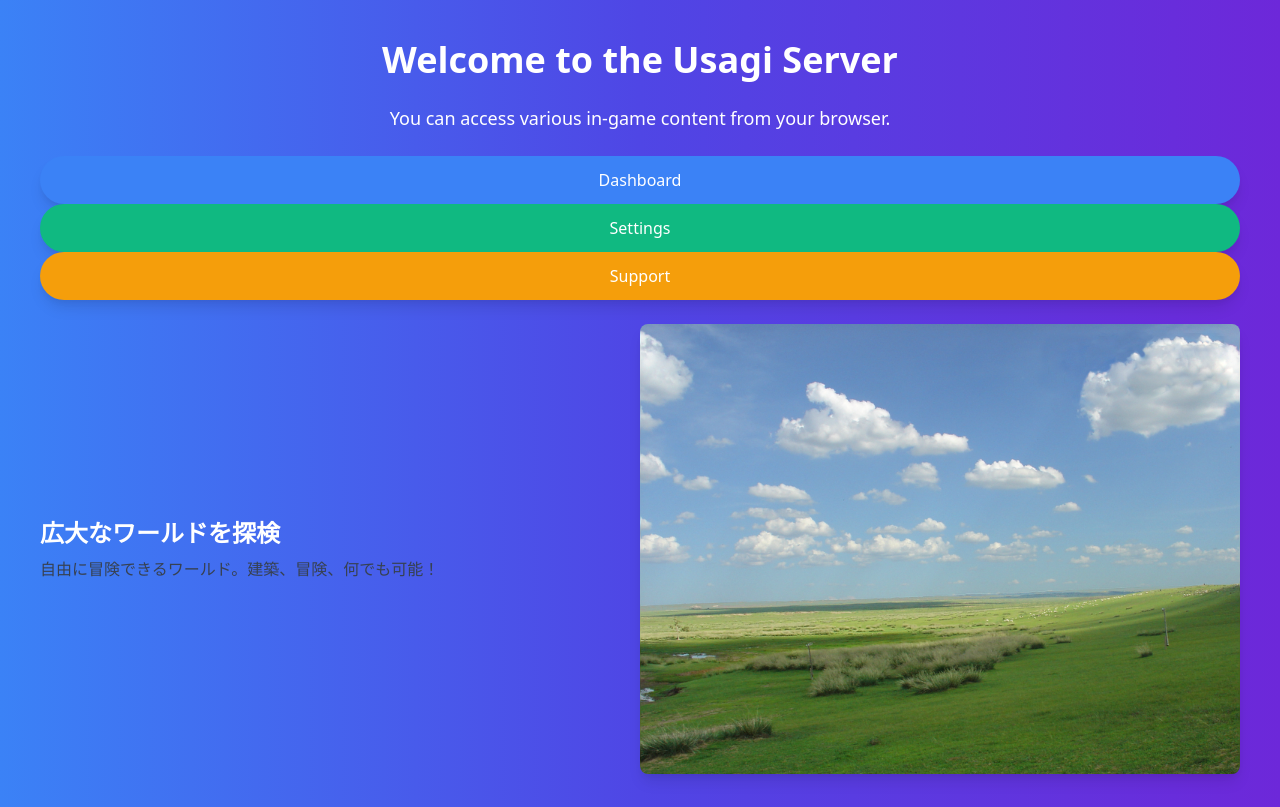
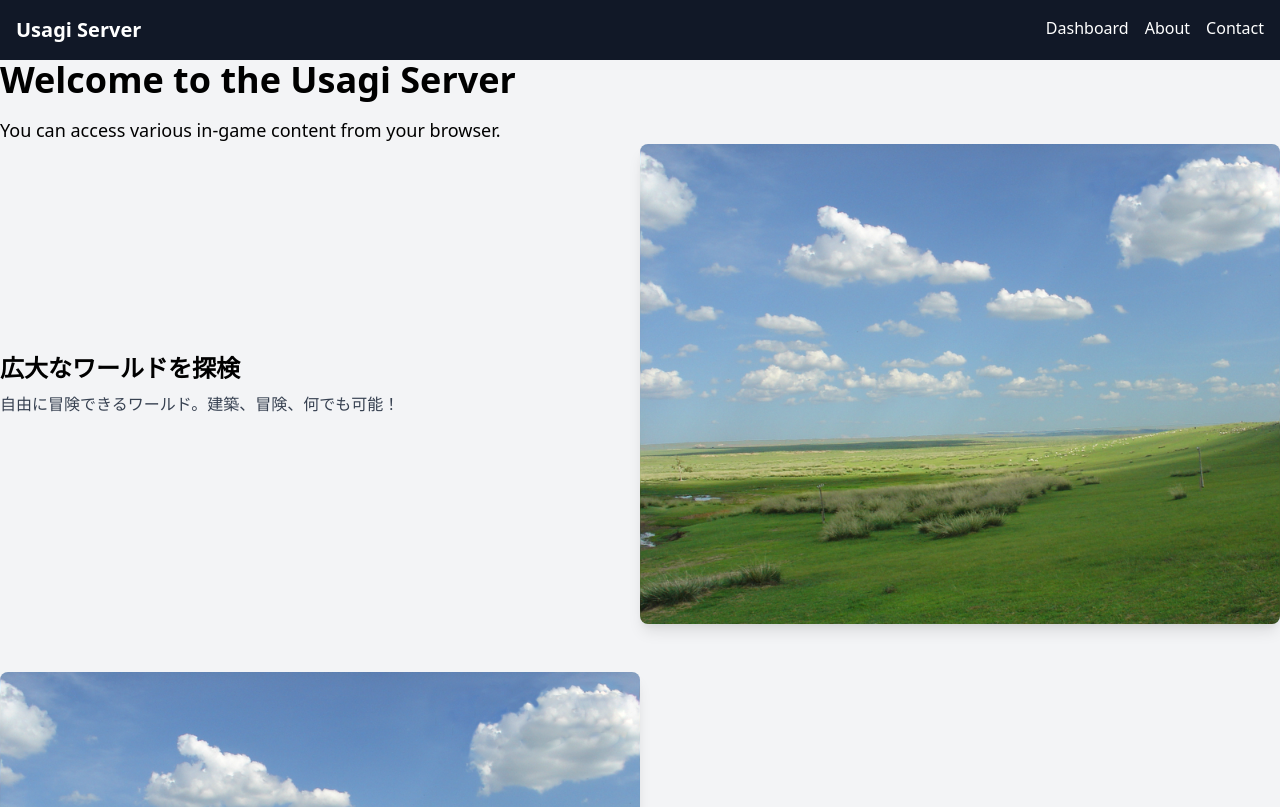
Before and after one commit to gumingumi86/usagi-server-homepage, a Vue app: page / in a window 1280 px wide. Shown: the top 807 px of the page. Built offline with nearby package versions, Linux system fonts and the light colour scheme.

Commit message:
グローバルナビゲーションを配置

```diff
--- a/src/Homepage.vue
+++ b/src/Homepage.vue
@@ -1,33 +1,16 @@
 <template>
-  <div
-    class="flex items-center justify-center min-h-screen bg-gradient-to-r from-blue-500 via-indigo-600 to-purple-700 text-white">
-    <div class="text-center p-10 space-y-6">
+  <nav class="bg-gray-900 text-white p-4 flex justify-between">
+    <div class="text-xl font-bold">Usagi Server</div>
+    <div class="flex space-x-4">
+      <router-link to="/" class="hover:underline">Dashboard</router-link>
+      <router-link to="/about" class="hover:underline">About</router-link>
+      <router-link to="/contact" class="hover:underline">Contact</router-link>
+    </div>
+  </nav>
+
   <h1 class="text-4xl font-bold mb-4">Welcome to the Usagi Server</h1>
   <p class="text-lg">You can access various in-game content from your browser.</p>
 
-      <!-- ボタン群 -->
-      <div class="space-y-4 mt-8">
-        <router-link to="/dashboard">
-          <button
-            class="px-6 py-3 bg-blue-500 text-white rounded-full shadow-lg hover:bg-blue-600 transition duration-300 w-full">
-            Dashboard
-          </button>
-        </router-link>
-
-        <router-link to="/settings">
-          <button
-            class="px-6 py-3 bg-green-500 text-white rounded-full shadow-lg hover:bg-green-600 transition duration-300 w-full">
-            Settings
-          </button>
-        </router-link>
-
-        <router-link to="/support">
-          <button
-            class="px-6 py-3 bg-yellow-500 text-white rounded-full shadow-lg hover:bg-yellow-600 transition duration-300 w-full">
-            Support
-          </button>
-        </router-link>
-      </div>
   <!-- サーバー紹介セクション -->
   <div class="flex flex-col gap-12">
     <div v-for="(section, index) in sections" :key="index" class="flex flex-col md:flex-row items-center gap-6"
@@ -36,8 +19,6 @@
       <div class="w-full md:w-1/2 text-center md:text-left">
         <h2 class="text-2xl font-bold mb-2">{{ section.title }}</h2>
         <p class="text-gray-700">{{ section.description }}</p>
-          </div>
-        </div>
       </div>
     </div>
   </div>
```
Lines whose indentation alone changed are shown as unchanged.
